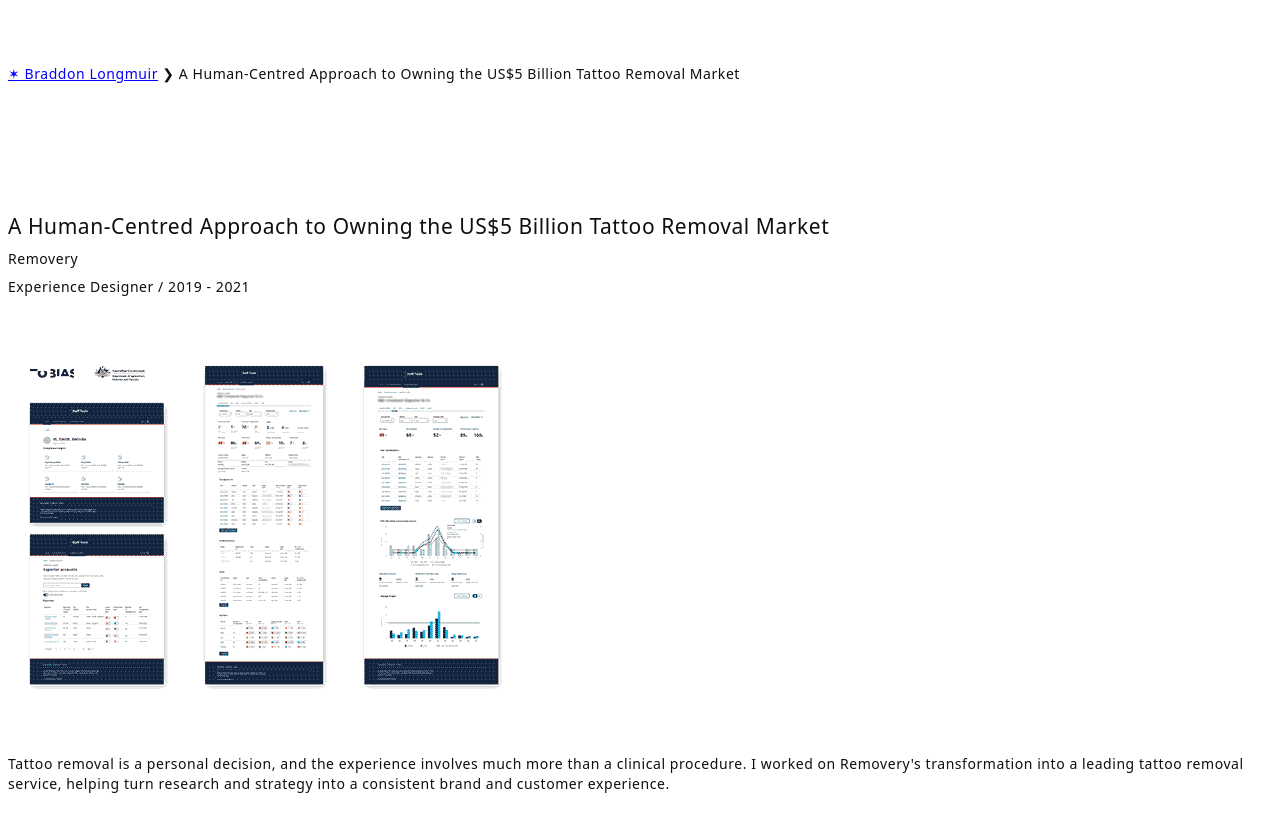
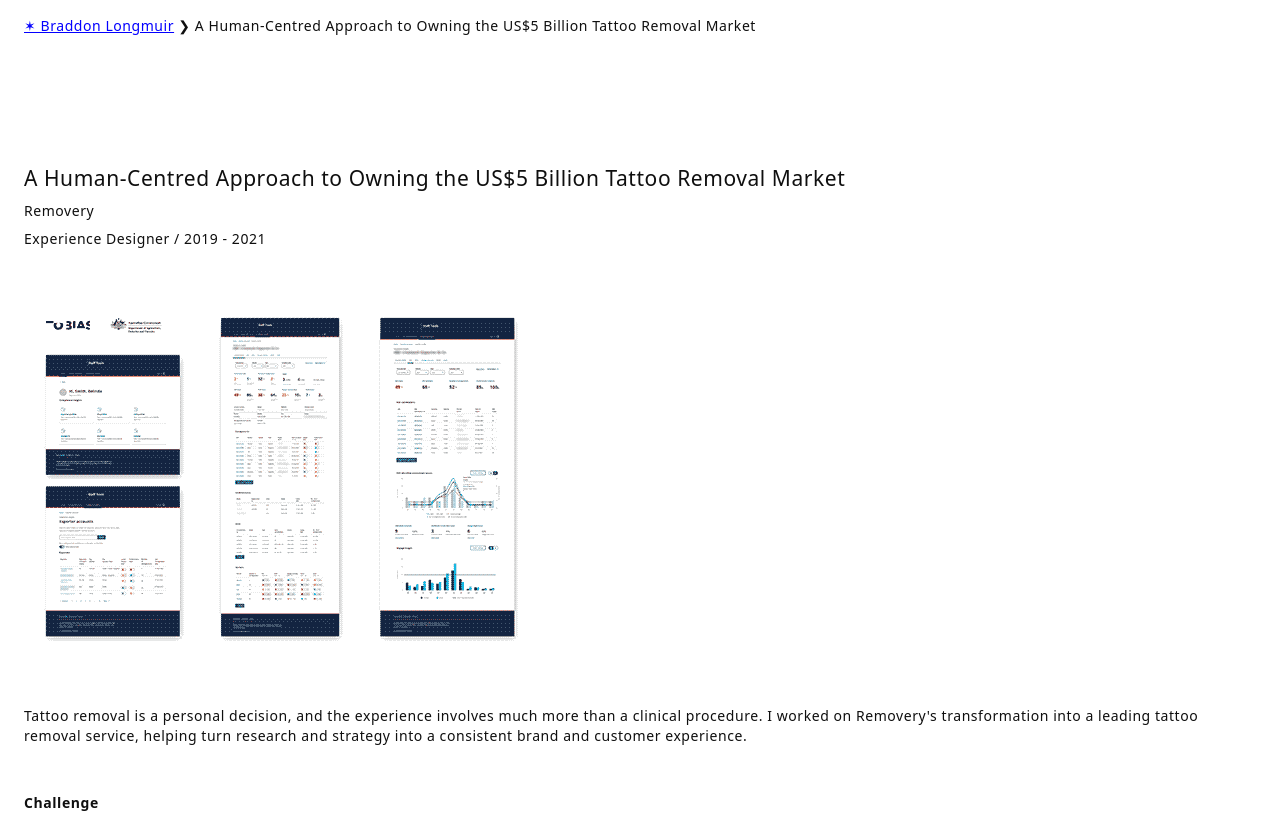
Before and after one commit to braddonlongmuir/braddonlongmuir.github.io, a plain HTML site: page a-human-centred-approach-to-owning-the-us5-billion-tattoo-removal-market.html in a window 1280 px wide. Shown: the top 816 px of the page. Drawn offline with Linux system fonts and the light colour scheme.

Commit message:
Add files via upload

```diff
--- a/a-human-centred-approach-to-owning-the-us5-billion-tattoo-removal-market.html
+++ b/a-human-centred-approach-to-owning-the-us5-billion-tattoo-removal-market.html
@@ -11,10 +11,8 @@
 	<link rel="icon" type="image/png" sizes="16x16" href="index/favicon-16x16.png">
 	<style>
 		body {
-			margin: 64px 0px 64px 0px;
+			margin: 16px;
 			max-width: 1440px;
-			width: 100vw;
-			height: 100vh;
 			color: #0f0f0f;
 			line-height: 1.4;
 			font-size: .875rem;
```
Also changed, not shown: design-build-launch-a-brand-new-fintech-venture-within-a-year.html (+1 -3 lines), securing-australian-export-growth-through-intelligent-regulation.html (+1 -3 lines), simplifying-the-cross-border-trade-experience-for-businesses-to-strengthen-the-australian-economy.html (+1 -3 lines).
